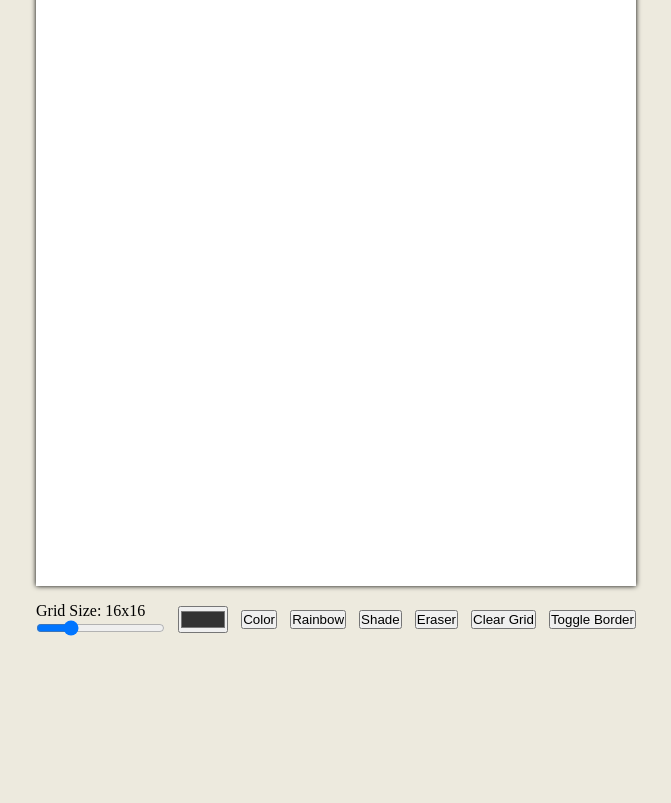
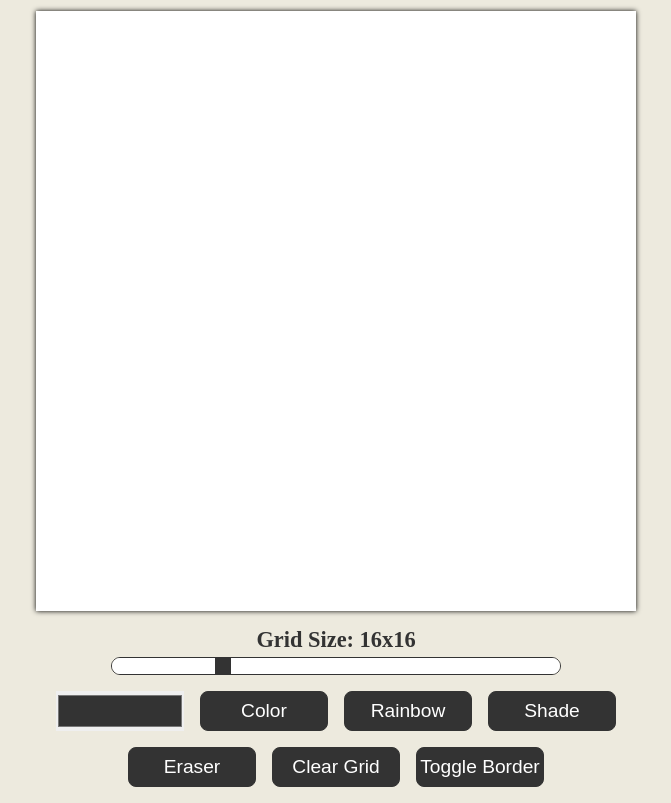
Before and after one commit to Ewest80/Etch-a-Sketch, a plain HTML site: page index.html in a window 1280 px wide. Shown: the part 122-925 px from the top of the page, without its empty margins (304-975 px from the left). Before the commit the page ends 800 px from the top, so only its background shows below. Drawn offline with Linux system fonts and the light colour scheme.

Commit message:
Simple temporary styling of buttons

```diff
--- a/css/style.css
+++ b/css/style.css
@@ -1,6 +1,7 @@
 :root {
   --primary-dark: #333;
   --primary-light: #EDEADE;
+  --secondary-light: #fff;
 }
 
 *, ::before, ::after {
@@ -21,7 +22,7 @@ body {
 .header .title {
   text-align: center;
   color: var(--primary-dark);
-  font-size: 50px;
+  font-size: 4.5rem;
 }
 
 .main {
@@ -31,7 +32,6 @@ body {
   align-items: center;
   max-width: 700px;
   margin: 0 auto;
-  /* border: 1px solid var(--primary-dark); */
 }
 
 .main .grid-container {
@@ -50,26 +50,109 @@ body {
 
 .grid-item-border {
   border: 1px solid rgba(51, 51, 51, 0.5);
-  user-select: none;
 }
 
-.settings {
+.settings-container {
   width: 600px;
   display: flex;
+  flex-direction: column;
   align-items: center;
   justify-content: space-between;
   margin: 1rem 0;
 }
 
-.settings .grid-size-selector {
+.settings-container .grid-size-selector {
   display: flex;
   flex-direction: column;
   justify-content: center;
-  align-items: flex-start;
+  align-content: center;
+  width: 75%;
 }
 
-.color-picker {
-  position: absolute;
-  top: 75%;
-  left: 25%;
+.settings-container .grid-size-selector #gridSizeText {
+  text-align: center;
+  margin-bottom: .25rem;
+  font-size: 1.4rem;
+  font-weight: bold;
+  color: var(--primary-dark);
 }
+
+.settings-container .settings {
+  display: flex;
+  flex-direction: column;
+  align-items: center;
+  width: 75%;
+}
+
+.settings .color-selectors,
+.settings .utility-selectors {
+  display: flex;
+  align-items: center;
+  justify-content: center;
+  gap: 1rem;
+  margin-top: 1rem;
+}
+
+.settings button,
+.color-selectors input[type='color'] {
+  width: 8rem;
+  height: 2.5rem;
+  cursor: pointer;
+  transition: transform .25s ease-in-out;
+}
+
+.settings button {
+  font-size: 1.2rem;
+  border: 1px solid var(--primary-dark);
+  border-radius: .5rem;
+  background-color: var(--primary-dark);
+  color: var(--secondary-light);
+}
+
+.settings button:active,
+.settings button:focus {
+  background-color: var(--secondary-light);
+  color: var(--primary-dark);
+  outline: none;
+}
+
+input[type='color'] {
+  padding: 0;
+  background-clip: border-box;
+  border: none;
+}
+
+.settings button:hover,
+input[type='color']:hover {
+  transform: scale(1.1);
+}
+
+input[type='range'] {
+  appearance: none;
+  background: transparent;
+  cursor: pointer;
+  border: 1px solid var(--primary-dark);
+  border-radius: 10px;
+  overflow: hidden;
+}
+
+input[type='range']::-moz-range-track {
+  background: var(--secondary-light);
+}
+
+input[type='range']::-webkit-slider-runnable-track {
+  background: var(--secondary-light);
+}
+
+input[type='range']::-webkit-slider-thumb {
+  background: var(--primary-dark);
+}
+
+input[type="range"]::-webkit-slider-thumb {
+  -webkit-appearance: none;
+  appearance: none;
+  /* margin-top: -12px; */
+  background-color: var(--primary-dark);
+  height: 1rem;
+  width: 1rem;
+}
--- a/index.html
+++ b/index.html
@@ -20,18 +20,24 @@
     </div>
 
     <!-- Setting for changing size, color and clearing -->
-    <div class="settings">
+    <div class="settings-container">
       <div class="grid-size-selector">
         <label id="gridSizeText" for="grid-size">Grid Size: 16x16</label>
         <input type="range" id="gridSize" name="grid-size" min="1" max="64" value="16">
       </div>
+      <div class="settings">
+        <div class="color-selectors">
           <input type="color" id="selectColor" value="#333333">
           <button id="colorBtn">Color</button>
           <button id="rainbowBtn">Rainbow</button>
           <button id="shadeBtn">Shade</button>
+        </div>
+        <div class="utility-selectors">
           <button id="eraserBtn">Eraser</button>
           <button id="clearBtn">Clear Grid</button>
           <button id="borderBtn">Toggle Border</button>
+        </div>
+      </div>
 
     </div>
 
--- a/js/script.js
+++ b/js/script.js
@@ -60,14 +60,12 @@ function changeColor(event) {
   }
   else if (colorMode === 'ERASER_MODE') {
     event.target.style.backgroundColor = '#fff';
-    event.target.style.opacity = 1;
+    event.target.style.opacity = .1;
   }
   else if (colorMode === 'SHADE_MODE') {
 
     const currentOpacity = event.target.style.opacity;
     const newOpacity = currentOpacity ? parseFloat(currentOpacity) + 0.1 : 0.1;
-    console.log(currentOpacity);
-    console.log(newOpacity);
     event.target.style.backgroundColor = color;
     event.target.style.opacity = newOpacity;
   }
```
Lines whose indentation alone changed are shown as unchanged.
